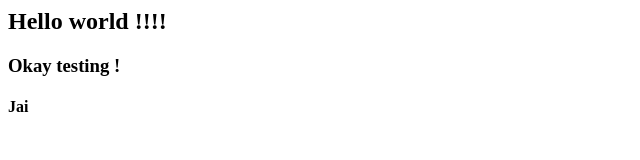
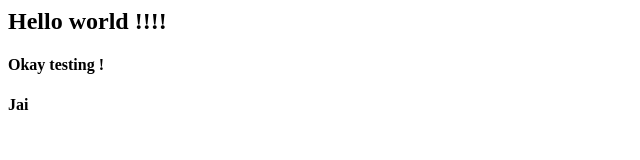
Before and after one commit to dhanushrandom/FirstRepo, a plain HTML site: page index.html in a window 1280 px wide. Shown: the full height of the page, 0-640 px from the left. Drawn offline with Linux system fonts and the light colour scheme.

Commit message:
Update index.html

```diff
--- a/index.html
+++ b/index.html
@@ -6,7 +6,7 @@
 </head>
 <body>
     <h2>Hello world !!!!</h2>
-    <h3>Okay testing !</h3>
+    <h4>Okay testing !</h4>
     <h4>Jai</h4>
 </body>
 </html>
```
